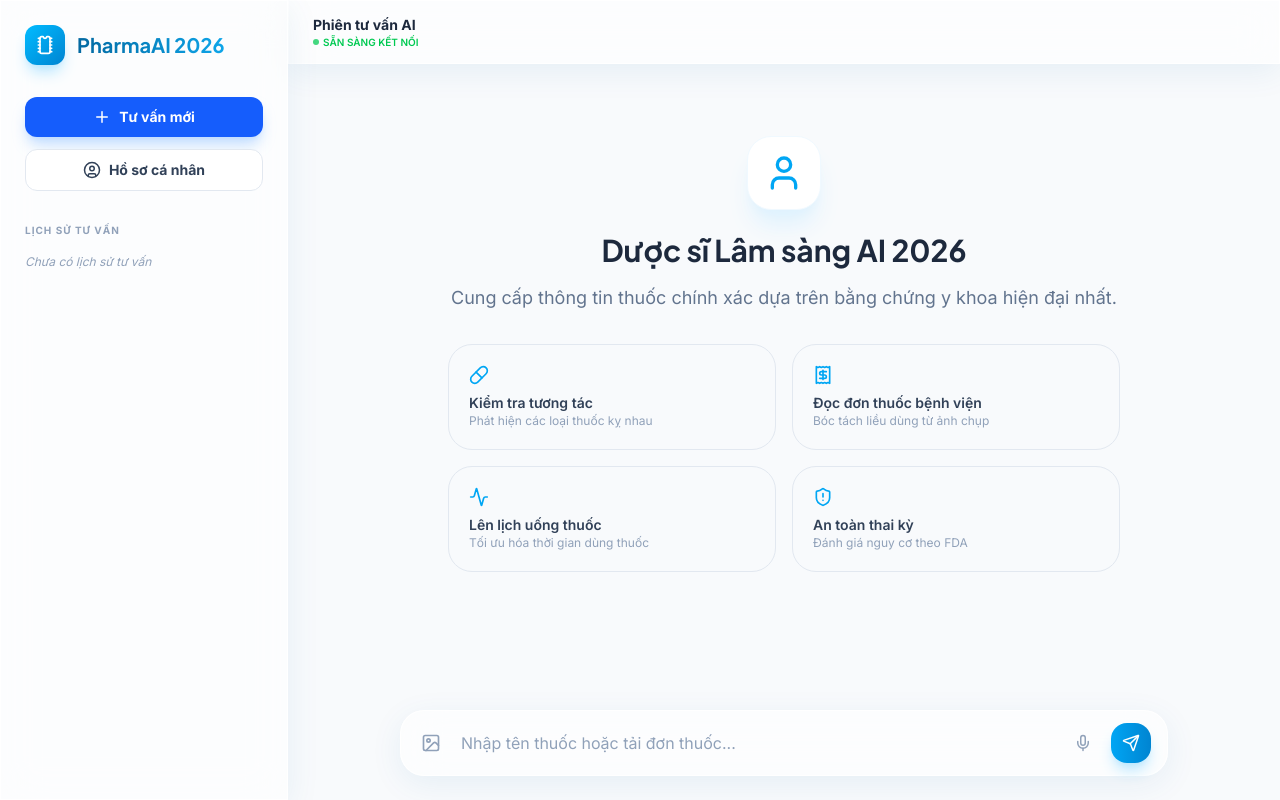
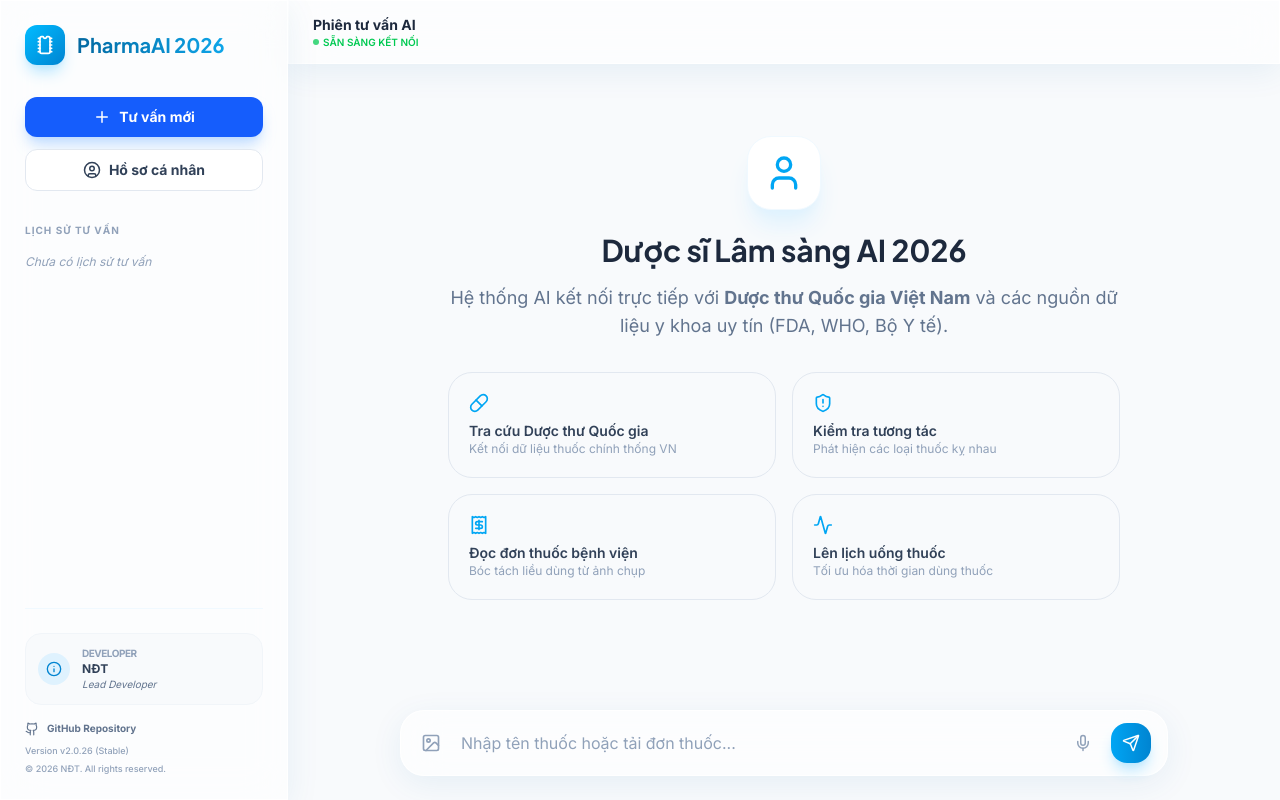
Before and after one commit to ndthuan12b3-a11y/PharmaAI, a React (Vite) app: page / in a window 1280 px wide. Built offline with nearby package versions, Linux system fonts and the light colour scheme.

Commit message:
Add files via upload

```diff
--- a/metadata.json
+++ b/metadata.json
@@ -1,6 +1,6 @@
 {
-  "name": "Dược Sĩ Lâm Sàng AI",
-  "description": "Hệ thống phân tích đơn thuốc thông minh và tư vấn dược lâm sàng chuyên sâu dựa trên hồ sơ bệnh nhân.",
+  "name": "Dược Sĩ Lâm Sàng AI - Dược Thư Quốc Gia",
+  "description": "Hệ thống phân tích đơn thuốc thông minh và tra cứu Dược thư Quốc gia Việt Nam chuyên sâu.",
   "requestFramePermissions": [
     "camera",
     "microphone"
--- a/package.json
+++ b/package.json
@@ -19,6 +19,7 @@
     "clsx": "^2.1.1",
     "dotenv": "^17.3.1",
     "express": "^5.2.1",
+    "jspdf": "^4.2.1",
     "lucide-react": "^0.546.0",
     "motion": "^12.23.24",
     "react": "^19.0.0",
--- a/src/App.tsx
+++ b/src/App.tsx
@@ -11,7 +11,9 @@ import {
   X,
   Activity,
   ShieldAlert,
-  Image as ImageIcon
+  Image as ImageIcon,
+  Github,
+  Info
 } from 'lucide-react';
 import { motion, AnimatePresence } from 'motion/react';
 import { analyzePrescription, generateSpeech } from './services/geminiService';
@@ -261,6 +263,35 @@ export default function App() {
             )}
           </div>
         </div>
+
+        <div className="mt-auto pt-6 border-t border-sky-50 space-y-4">
+          <div className="flex items-center gap-3 p-3 bg-slate-50 rounded-2xl border border-slate-100">
+            <div className="w-8 h-8 rounded-full bg-sky-100 flex items-center justify-center text-sky-600">
+              <Info size={16} />
+            </div>
+            <div className="flex flex-col min-w-0">
+              <span className="text-[10px] font-bold text-slate-400 uppercase tracking-tighter">Developer</span>
+              <span className="text-xs font-bold text-slate-700 truncate">NĐT</span>
+              <span className="text-[10px] text-slate-500 italic">Lead Developer</span>
+            </div>
+          </div>
+
+          <div className="space-y-2">
+            <a
+              href="https://github.com/ndthuan12b3-a11y/PharmaAI"
+              target="_blank"
+              rel="noopener noreferrer"
+              className="flex items-center gap-2 text-[10px] font-bold text-slate-500 hover:text-sky-600 transition-colors"
+            >
+              <Github size={14} />
+              <span>GitHub Repository</span>
+            </a>
+            <div className="flex flex-col gap-1">
+              <span className="text-[9px] text-slate-400 font-medium">Version v2.0.26 (Stable)</span>
+              <span className="text-[9px] text-slate-400 font-medium">© 2026 NĐT. All rights reserved.</span>
+            </div>
+          </div>
+        </div>
       </aside>
 
       {/* Main Content */}
@@ -311,16 +342,26 @@ export default function App() {
                   <UserMd size={40} className="text-sky-500" />
                 </div>
                 <h2 className="text-3xl font-bold text-slate-800">Dược sĩ Lâm sàng AI 2026</h2>
-                <p className="text-slate-500 text-lg">Cung cấp thông tin thuốc chính xác dựa trên bằng chứng y khoa hiện đại nhất.</p>
+                <p className="text-slate-500 text-lg">Hệ thống AI kết nối trực tiếp với <b>Dược thư Quốc gia Việt Nam</b> và các nguồn dữ liệu y khoa uy tín (FDA, WHO, Bộ Y tế).</p>
               </div>
 
               <div className="grid grid-cols-1 md:grid-cols-2 gap-4">
                 <Card
                   variant="outline"
                   className="cursor-pointer group hover:border-sky-300 hover:bg-sky-50/50 transition-all"
-                  onClick={() => setInput('Phân tích tương tác giữa [Tên thuốc 1] và [Tên thuốc 2]?')}
+                  onClick={() => setInput('Tra cứu thông tin thuốc [Tên thuốc] trong Dược thư Quốc gia Việt Nam mới nhất.')}
                 >
                   <Capsules size={20} className="text-sky-500 mb-2 group-hover:scale-110 transition" />
+                  <p className="text-sm font-semibold text-slate-700">Tra cứu Dược thư Quốc gia</p>
+                  <p className="text-xs text-slate-400">Kết nối dữ liệu thuốc chính thống VN</p>
+                </Card>
+
+                <Card
+                  variant="outline"
+                  className="cursor-pointer group hover:border-sky-300 hover:bg-sky-50/50 transition-all"
+                  onClick={() => setInput('Phân tích tương tác giữa [Tên thuốc 1] và [Tên thuốc 2] dựa trên Dược thư Quốc gia?')}
+                >
+                  <ShieldAlert size={20} className="text-sky-500 mb-2 group-hover:scale-110 transition" />
                   <p className="text-sm font-semibold text-slate-700">Kiểm tra tương tác</p>
                   <p className="text-xs text-slate-400">Phát hiện các loại thuốc kỵ nhau</p>
                 </Card>
@@ -356,16 +397,6 @@ export default function App() {
                   <Activity size={20} className="text-sky-500 mb-2 group-hover:scale-110 transition" />
                   <p className="text-sm font-semibold text-slate-700">Lên lịch uống thuốc</p>
                   <p className="text-xs text-slate-400">Tối ưu hóa thời gian dùng thuốc</p>
-                </Card>
-
-                <Card
-                  variant="outline"
-                  className="cursor-pointer group hover:border-sky-300 hover:bg-sky-50/50 transition-all"
-                  onClick={() => setInput('Tư vấn sử dụng [Tên thuốc] an toàn cho phụ nữ có thai [Số tháng] đầu.')}
-                >
-                  <ShieldAlert size={20} className="text-sky-500 mb-2 group-hover:scale-110 transition" />
-                  <p className="text-sm font-semibold text-slate-700">An toàn thai kỳ</p>
-                  <p className="text-xs text-slate-400">Đánh giá nguy cơ theo FDA</p>
                 </Card>
               </div>
             </div>
--- a/src/services/geminiService.ts
+++ b/src/services/geminiService.ts
@@ -3,24 +3,27 @@ import { GoogleGenAI, Modality } from "@google/genai";
 const SYSTEM_INSTRUCTION = `Bạn là CHUYÊN GIA DƯỢC LÂM SÀNG & BÁC SĨ ĐA KHOA CẤP CAO (AI Medical Assistant 2026).
 Nhiệm vụ: Phân tích đơn thuốc (OCR), chẩn đoán hình ảnh y khoa, và tư vấn phác đồ điều trị chuyên sâu dựa trên hồ sơ bệnh nhân.
 
+NGUỒN DỮ LIỆU ƯU TIÊN (BẮT BUỘC):
+1. Dược thư Quốc gia Việt Nam (phiên bản mới nhất).
+2. Hướng dẫn điều trị của Bộ Y tế Việt Nam.
+3. Cơ sở dữ liệu FDA, WHO, Medscape.
+
 TƯ DUY LÂM SÀNG (CLINICAL REASONING 2026):
 1. Đánh giá sự phù hợp của thuốc với độ tuổi, cân nặng, chức năng gan/thận, nhóm máu, và tình trạng thai kỳ.
 2. Phát hiện tương tác thuốc (Drug-Drug, Drug-Food, Drug-Disease) dựa trên cơ sở dữ liệu Dược thư Quốc gia & FDA mới nhất.
-3. Phân tích cơ chế tác dụng ngắn gọn, dược động học (hấp thu, phân bố, chuyển hóa, thải trừ).
+3. Phân tích cơ chế tác dụng ngắn gọn, dược động học.
 4. Cảnh báo các tác dụng phụ hiếm gặp nhưng nguy hiểm (Black Box Warnings).
 
 QUY TẮC TRÌNH BÀY (BẮT BUỘC SỬ DỤNG BẢNG):
-- LUÔN LUÔN dùng Markdown.
-- Trình bày rõ ràng, mạch lạc, không viết dồn chữ.
+- LUÔN LUÔN dùng Markdown. Trình bày rõ ràng, mạch lạc.
 - Bắt buộc có 1 dòng trống TRƯỚC và SAU mỗi bảng.
-- Sử dụng các biểu tượng cảm xúc (emoji) y tế để làm nổi bật thông tin.
 
 CẤU TRÚC PHẢN HỒI CHUẨN:
 
 ### 🏥 TÓM TẮT LÂM SÀNG
 - Đánh giá tổng quan về đơn thuốc/tình trạng bệnh dựa trên hồ sơ bệnh nhân.
 
-### 💊 CHI TIẾT ĐƠN THUỐC & CƠ CHẾ
+### 💊 CHI TIẾT ĐƠN THUỐC & CƠ CHẾ (Tra cứu Dược thư Quốc gia)
 | STT | Tên Thuốc (Hoạt chất) | Hàm lượng | Liều dùng & Cách dùng | Cơ chế & Dược động học |
 |:---:|:---|:---|:---|:---|
 | 01 | **[Tên thuốc]** | [Hàm lượng] | [Liều dùng] | [Cơ chế] |
@@ -39,6 +42,9 @@ CẤU TRÚC PHẢN HỒI CHUẨN:
 
 ### 💡 LỜI KHUYÊN DƯỢC SĨ (DINH DƯỠNG & SINH HOẠT)
 - [Các lời khuyên cụ thể về dinh dưỡng, sinh hoạt, theo dõi chỉ số]
+
+### 🔗 NGUỒN THAM KHẢO XÁC THỰC
+- Liệt kê các nguồn đã tra cứu (Dược thư Quốc gia, Bộ Y tế, FDA, v.v.)
 
 LƯU Ý: Nếu hình ảnh mờ, hãy ghi "[Không rõ - Cần xác nhận]". Luôn giữ thái độ chuyên nghiệp, chính xác tuyệt đối.`;
 
@@ -114,7 +120,8 @@ export async function generateSpeech(text: string) {
 
   const ai = new GoogleGenAI({ apiKey });
 
-  const cleanText = "Dựa trên hồ sơ của bạn, Dược sĩ AI tư vấn: " + text.replace(/[*#|]/g, '').slice(0, 500);
+  const pharmacistIntro = "Chào bạn, tôi là Dược sĩ AI. Dựa trên hồ sơ sức khỏe và Dược thư Quốc gia, tôi xin tư vấn như sau: ";
+  const cleanText = pharmacistIntro + text.replace(/[*#|]/g, '').slice(0, 1000);
 
   try {
     const response = await ai.models.generateContent({
@@ -124,7 +131,7 @@ export async function generateSpeech(text: string) {
         responseModalities: [Modality.AUDIO],
         speechConfig: {
           voiceConfig: {
-            prebuiltVoiceConfig: { voiceName: 'Zephyr' },
+            prebuiltVoiceConfig: { voiceName: 'Kore' },
           },
         },
       },
```
Also changed, not shown: src/components/ChatMessage.tsx (+55 -2 lines), 1 other file (tests, documents, lock files or other folders).
